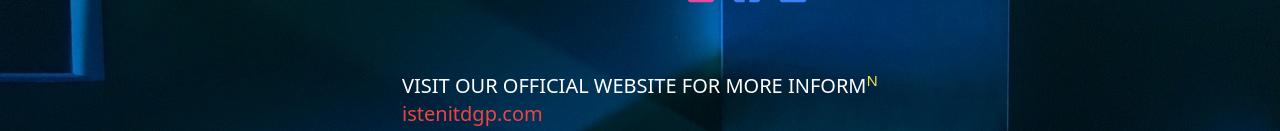
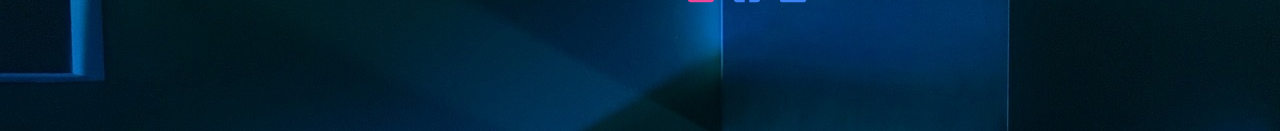
Before and after one commit to GopeshwarKumar/cit_frontend_8.0, a React (Create React App) app: page / in a window 1280 px wide. Shown: the part 669-800 px from the top of the page. Built offline with nearby package versions, Linux system fonts and the light colour scheme.

Commit message:
New changes

```diff
--- a/src/Components/LandingPage.js
+++ b/src/Components/LandingPage.js
@@ -107,9 +107,9 @@ function LandingPage() {
       <a href='https://www.linkedin.com/company/istenitdgp/'><FaLinkedin className='text-blue-500 hover:rounded-[15px] hover:text-blue-700 xl:text-[30px] lg:text-[50px] md:text-[30px] sm:text-[25px] text-[25px]'/></a>
 
     </div>
-    <p className='sm:text-xl font-sans text-[10px]'>Visit Our Official Website for more inform<sup className='text-yellow-300'>n</sup><br/>
+    {/* <p className='sm:text-xl font-sans text-[10px]'>Visit Our Official Website for more inform<sup className='text-yellow-300'>n</sup><br/>
     <a href='https://www.istenitdgp.com/' className='text-center sm:text-xl text-[10px] lowercase text-red-500 no-underline hover:underline underline-offset-4 focus:text-blue-700'>istenitdgp.com</a>
-    </p>
+    </p> */}
 
     </div>
 
```
